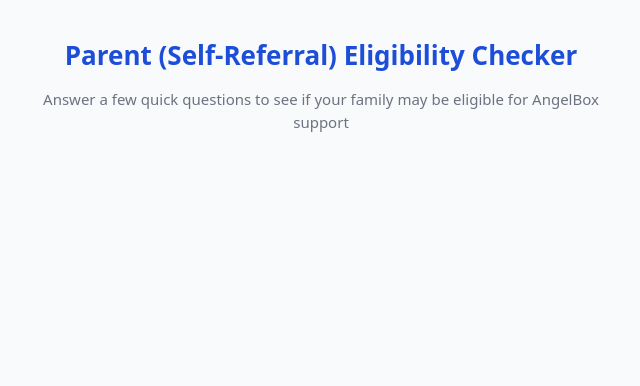
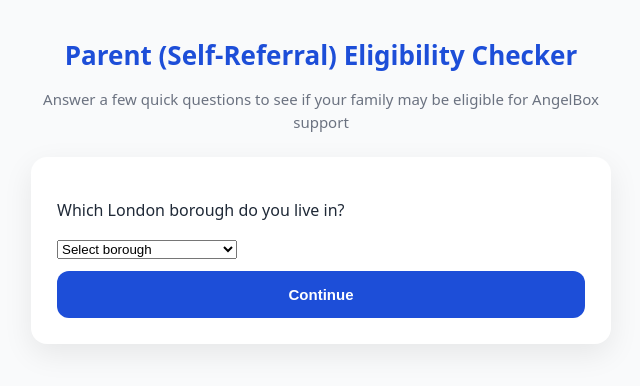
Before and after one commit to baschhelps/angelbox-eligibility, a plain HTML site: page index.html in a window 1280 px wide. Shown: the whole page, without its empty margins (319-959 px from the left). Drawn offline with Linux system fonts and the light colour scheme.

Commit message:
Update index.html

```diff
--- a/index.html
+++ b/index.html
@@ -19,6 +19,8 @@
     <div id="app"></div>
   </div>
 
-  <!-- Your app.js will be loaded separately -->
+
+<script src="app.js"></script>
+
 </body>
 </html>
```
